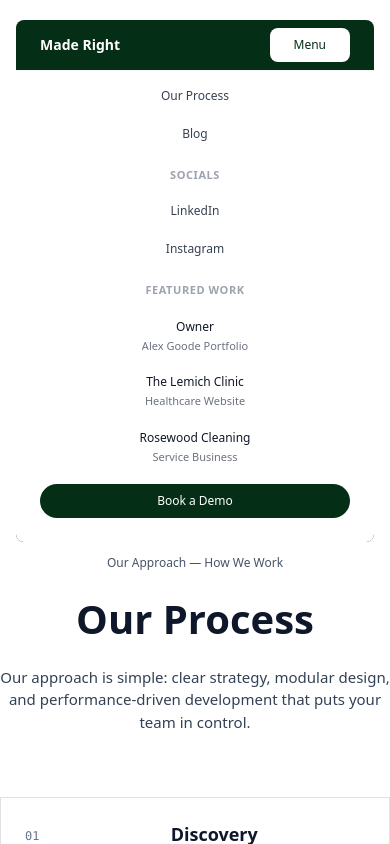
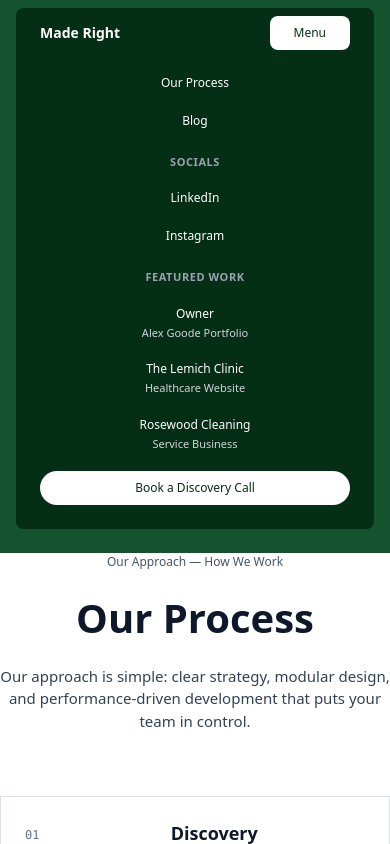
Before and after one commit to alexgoodestudio/maderight.studio, a React (Create React App) app: page /our-process in a window 390 px wide. Both pictures are taken after a click on the button "Menu". Shown: the top 844 px of the page. Built offline with nearby package versions, Linux system fonts and the light colour scheme.

Commit message:
mobile nav bar text color changes

```diff
--- a/src/Components/Nav.js
+++ b/src/Components/Nav.js
@@ -5,10 +5,14 @@ function Nav() {
   const [isFeaturedOpen, setIsFeaturedOpen] = useState(false);
   const [isMobileOpen, setIsMobileOpen] = useState(false);
 
+  const handleContactClick = () => {
+    window.location.href = "mailto:alexgoode2@gmail.com";
+  };
+
   return (
     <>
       {/* Desktop Navigation - Sticky */}
-      <nav className="hidden md:flex justify-center sticky top-0 z-50 px-4 py-4">
+      <nav className="hidden md:flex justify-center sticky top-0 z-50 px-4 py-4 bg-green-900 -mt-1">
         <div className="bg-green-950 rounded-full px-5 py-2 flex items-center gap-5 shadow-lg">
           {/* Logo */}
           <a href="/" className="flex items-center gap-2 text-white font-semibold text-sm no-underline pr-3 border-r border-green-800">
@@ -87,14 +91,17 @@ function Nav() {
           </div>
 
           {/* CTA Button */}
-          <a href="mailto:alexgoode2@gmail.com" className="bg-white text-green-950 px-4 py-1.5 rounded-full text-xs font-medium hover:bg-gray-100 transition-colors ml-1 no-underline">
+          <button
+            onClick={handleContactClick}
+            className="bg-white text-green-950 px-4 py-1.5 rounded-full text-xs font-medium hover:bg-gray-100 transition-colors ml-1 cursor-pointer border-0"
+          >
             Book a Demo
-          </a>
+          </button>
         </div>
       </nav>
 
       {/* Mobile Navigation */}
-      <nav className="md:hidden sticky top-3 z-50 px-3 pt-2 pb-4">
+      <nav className="md:hidden sticky top-0 bg-green-900 z-50 px-3 pt-2 pb-4">
         <div className="bg-green-950 rounded-lg">
           <div className="flex justify-between items-center px-4 py-2">
             <a href="/" className="flex items-center gap-2 text-white font-semibold text-base no-underline">
@@ -109,44 +116,44 @@ function Nav() {
           </div>
 
           {isMobileOpen && (
-            <div className="bg-white rounded-b-lg">
-              <div className="px-4 pb-4 border-t border-gray-100">
+            <div className="bg-green-950 rounded-b-lg">
+              <div className="px-4 pb-4">
                 <div className="flex flex-col gap-1 pt-2">
-                  <a href="/our-process" className="px-3 py-2 text-sm text-gray-700 hover:bg-gray-100 rounded-lg no-underline">
+                  <a href="/our-process" className="px-3 py-2 text-sm text-white hover:bg-green-900 rounded-lg no-underline">
                     Our Process
                   </a>
-                  <a href="/blog" className="px-3 py-2 text-sm text-gray-700 hover:bg-gray-100 rounded-lg no-underline">
+                  <a href="/blog" className="px-3 py-2 text-sm text-white hover:bg-green-900 rounded-lg no-underline">
                     Blog
                   </a>
 
                   <div className="px-3 py-2 text-xs font-semibold text-gray-400 uppercase tracking-wider mt-1">
                     Socials
                   </div>
-                  <a href="https://www.linkedin.com/in/alexgoodestudio/" target="_blank" rel="noopener noreferrer" className="px-3 py-2 text-sm text-gray-700 hover:bg-gray-100 rounded-lg no-underline">
+                  <a href="https://www.linkedin.com/in/alexgoodestudio/" target="_blank" rel="noopener noreferrer" className="px-3 py-2 text-sm text-white hover:bg-green-900 rounded-lg no-underline">
                     LinkedIn
                   </a>
-                  <a href="https://instagram.com/maderight.studio" target="_blank" rel="noopener noreferrer" className="px-3 py-2 text-sm text-gray-700 hover:bg-gray-100 rounded-lg no-underline">
+                  <a href="https://instagram.com/maderight.studio" target="_blank" rel="noopener noreferrer" className="px-3 py-2 text-sm text-white hover:bg-green-900 rounded-lg no-underline">
                     Instagram
                   </a>
 
                   <div className="px-3 py-2 text-xs font-semibold text-gray-400 uppercase tracking-wider mt-1">
                     Featured Work
                   </div>
-                  <a href="http://alexgoode.netlify.app/" target="_blank" rel="noopener noreferrer" className="px-3 py-2 hover:bg-gray-100 rounded-lg no-underline">
-                    <div className="text-sm font-medium text-gray-900">Owner</div>
-                    <div className="text-xs text-gray-500 mt-0.5">Alex Goode Portfolio</div>
+                  <a href="http://alexgoode.netlify.app/" target="_blank" rel="noopener noreferrer" className="px-3 py-2 hover:bg-green-900 rounded-lg no-underline">
+                    <div className="text-sm font-medium text-white">Owner</div>
+                    <div className="text-xs text-gray-300 mt-0.5">Alex Goode Portfolio</div>
                   </a>
-                  <a href="https://lemichclinic.netlify.app" target="_blank" rel="noopener noreferrer" className="px-3 py-2 hover:bg-gray-100 rounded-lg no-underline">
-                    <div className="text-sm font-medium text-gray-900">The Lemich Clinic</div>
-                    <div className="text-xs text-gray-500 mt-0.5">Healthcare Website</div>
+                  <a href="https://lemichclinic.netlify.app" target="_blank" rel="noopener noreferrer" className="px-3 py-2 hover:bg-green-900 rounded-lg no-underline">
+                    <div className="text-sm font-medium text-white">The Lemich Clinic</div>
+                    <div className="text-xs text-gray-300 mt-0.5">Healthcare Website</div>
                   </a>
-                  <a href="https://rosewoodcleaning.netlify.app" target="_blank" rel="noopener noreferrer" className="px-3 py-2 hover:bg-gray-100 rounded-lg no-underline">
-                    <div className="text-sm font-medium text-gray-900">Rosewood Cleaning</div>
-                    <div className="text-xs text-gray-500 mt-0.5">Service Business</div>
+                  <a href="https://rosewoodcleaning.netlify.app" target="_blank" rel="noopener noreferrer" className="px-3 py-2 hover:bg-green-900 rounded-lg no-underline">
+                    <div className="text-sm font-medium text-white">Rosewood Cleaning</div>
+                    <div className="text-xs text-gray-300 mt-0.5">Service Business</div>
                   </a>
 
-                  <a href="#contact" className="mt-2 bg-green-950 text-white px-4 py-2 rounded-full text-center text-sm font-medium no-underline">
-                    Book a Demo
+                  <a href="mailto:alexgoode2@gmail.com" className="mt-2 bg-white text-green-950 px-4 py-2 rounded-full text-center text-sm font-medium no-underline">
+                    Book a Discovery Call
                   </a>
                 </div>
               </div>
```
